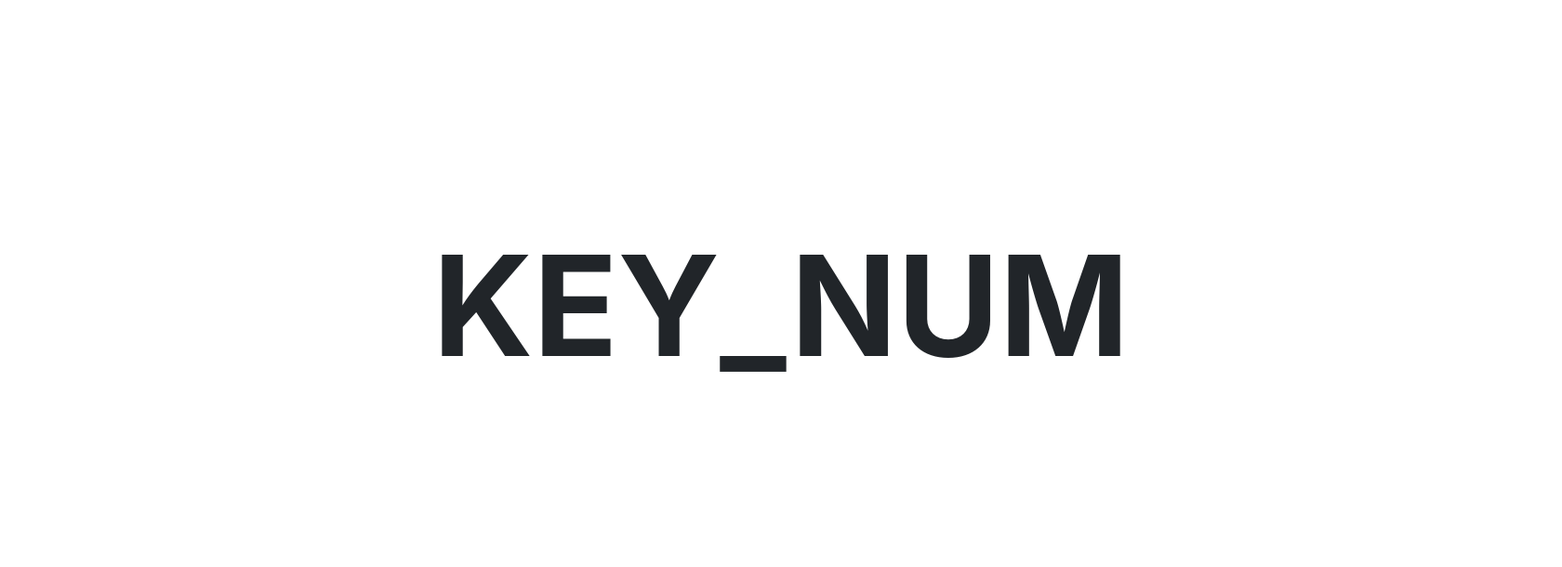
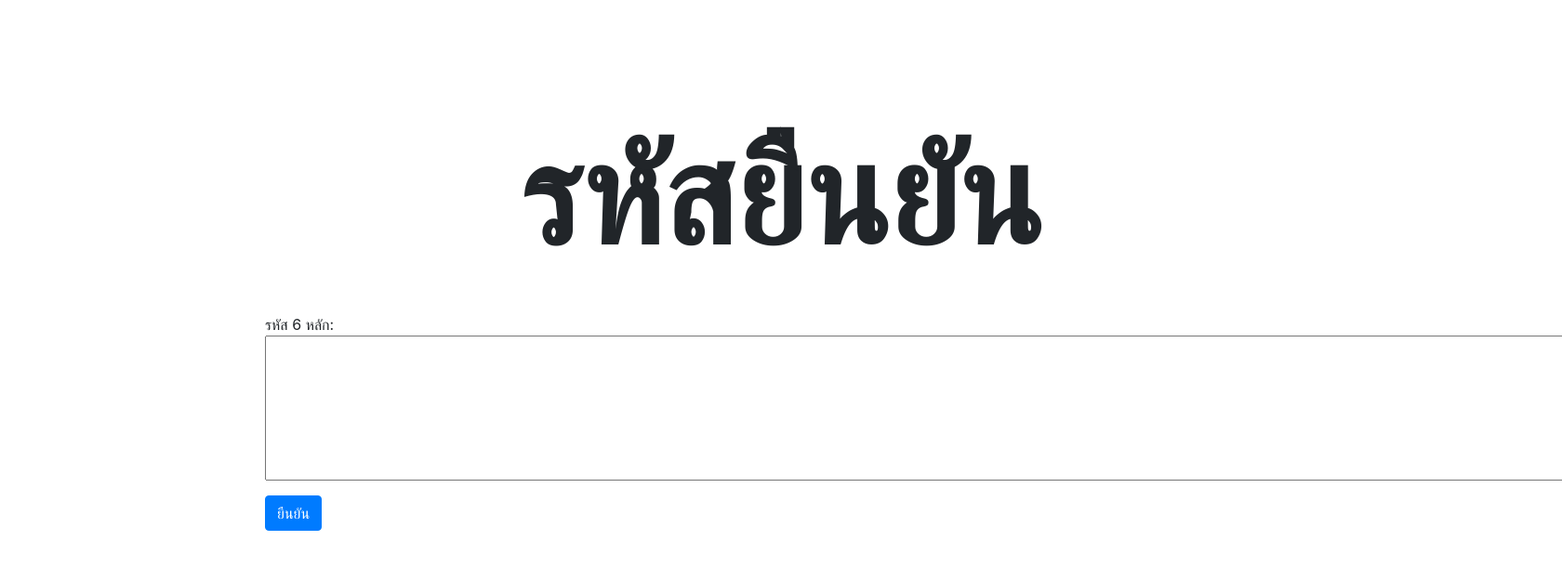
Before and after one commit to saiyok/Camera, a Django app: page /key_Num in a window 1680 px wide; the page is wider, and only the part inside the window is pictured. Shown: the part 56-666 px from the top of that part at 93% size. Run offline with Django 3.2, Linux system fonts and the light colour scheme; some libraries are stand-ins or nearby versions.

Commit message:
initial commit

```diff
--- a/templates/key_Num.html
+++ b/templates/key_Num.html
@@ -1,6 +1,12 @@
 {% extends 'layout.html' %}   <!--คือเหมือนกับการ import เข้ามา-->
 
 {% block content %}
-    <br><br><br><br><br><br><br><br><br>
-    <center><b><p style="font-size:150px;">KEY_NUM</p></b></center>
+    <br><br><br><br>
+    <center><b><p style="font-size:150px;">รหัสยืนยัน</p></b></center>
+    <form action="action_page.php">
+        รหัส 6 หลัก: <p style="font-size:100px;"><input type="text" name="user"></p>
+        <input type="Submit" value="ยืนยัน" class="btn btn-primary">
+      </form>
+
+
 {% endblock %}
```
